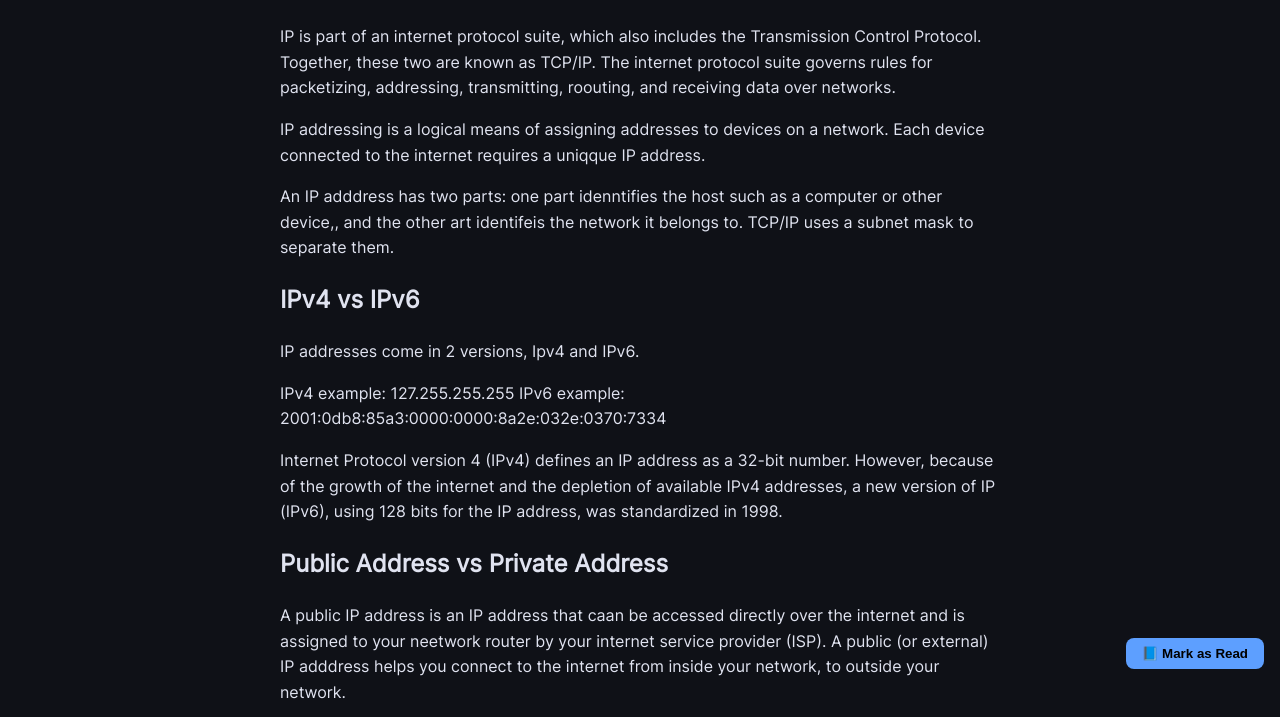
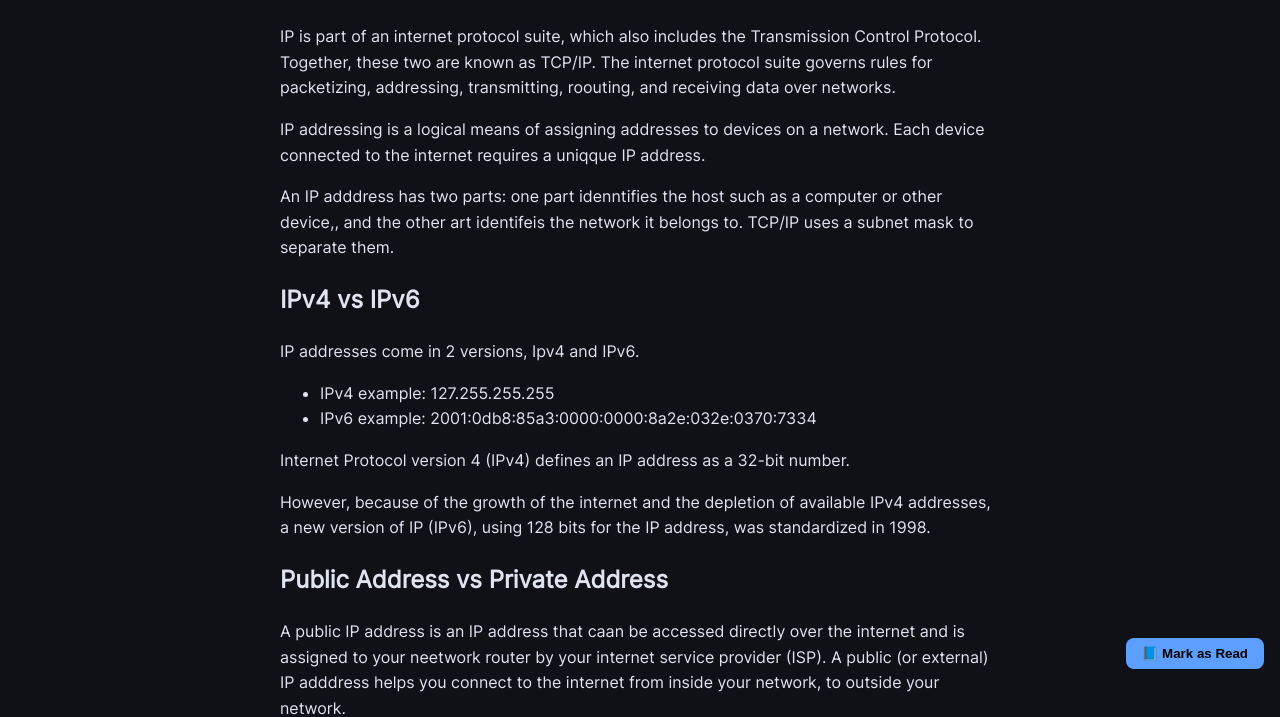
Before and after one commit to mgrl39/netkit, an Eleventy site: page posts/02ip.md in a window 1280 px wide. Shown: the part 115-832 px from the top of the page. Built offline with nearby package versions, Linux system fonts and the light colour scheme; Eleventy itself is replaced by a stand-in of ours; files that its build step writes are made by us from their sources; files whose address does not match are found by name.

Commit message:
improve separation code

```diff
--- a/posts/02ip.md
+++ b/posts/02ip.md
@@ -14,10 +14,11 @@ An IP adddress has two parts: one part idenntifies the host such as a computer o
 ## IPv4 vs IPv6
 IP addresses come in 2 versions, Ipv4 and IPv6.
 
-IPv4 example: 127.255.255.255
-IPv6 example: 2001:0db8:85a3:0000:0000:8a2e:032e:0370:7334
+- IPv4 example: 127.255.255.255
+- IPv6 example: 2001:0db8:85a3:0000:0000:8a2e:032e:0370:7334
 
 Internet Protocol version 4 (IPv4) defines an IP address as a 32-bit number.
+
 However, because of the growth of the internet and the depletion of available IPv4 addresses, a new version of IP (IPv6), using 128 bits for the IP address, was standardized in 1998.
 
 ## Public Address vs Private Address
```
